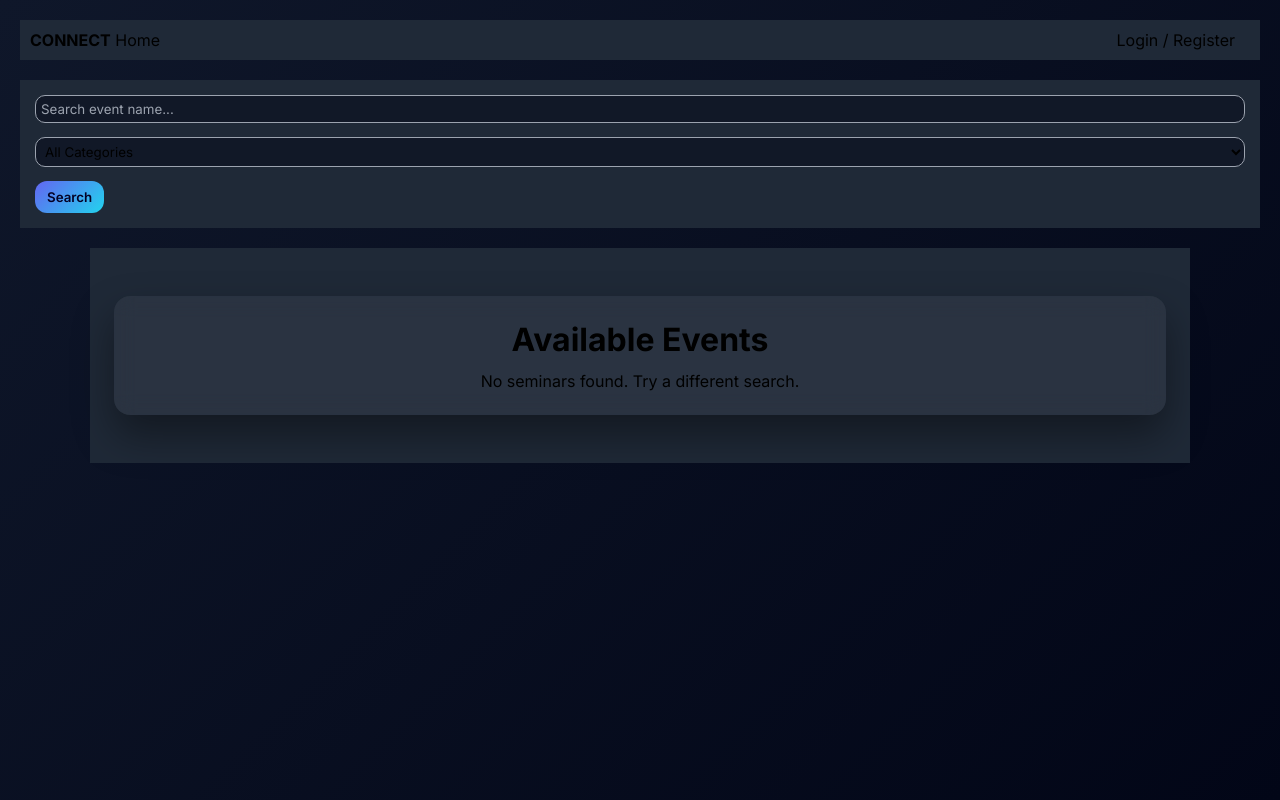
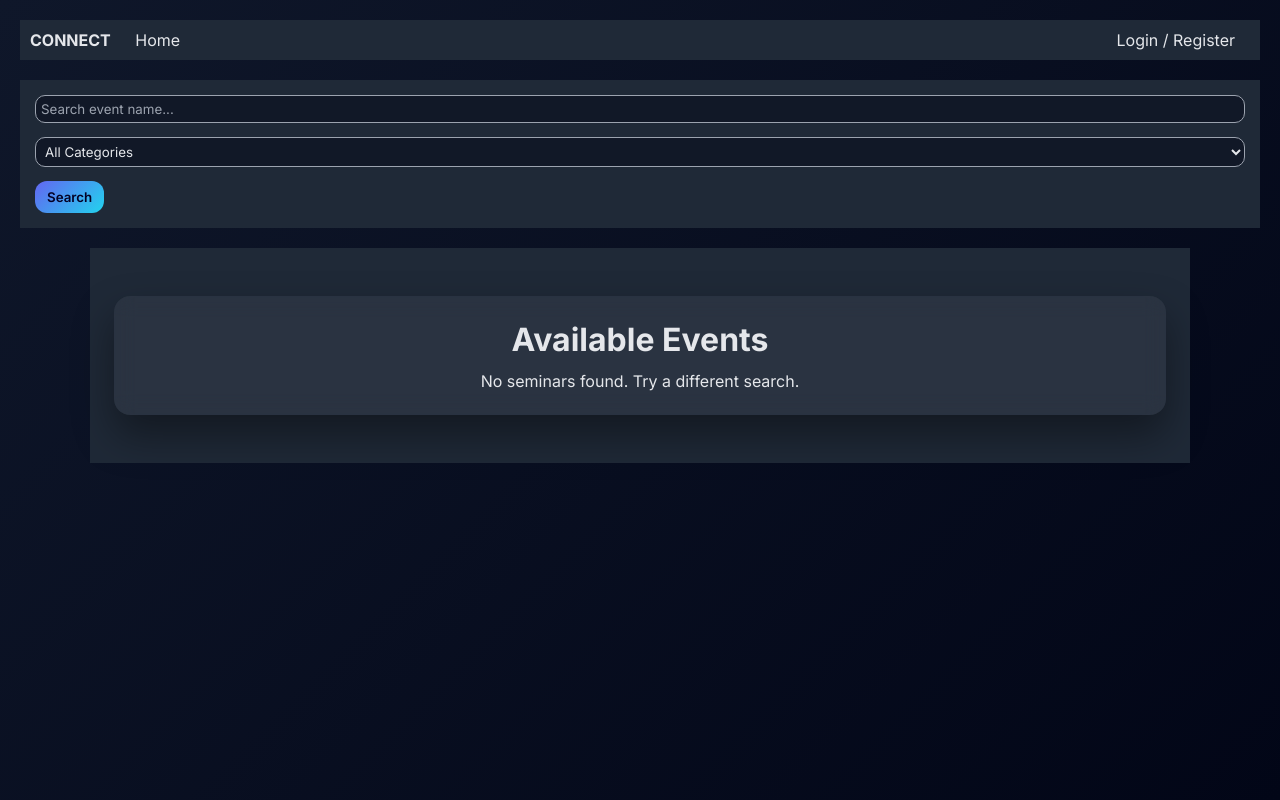
Before and after one commit to PriteshBD2611/Event-Booking, a PHP site: page / in a window 1280 px wide. Run offline with PHP 8.4, Linux system fonts and the light colour scheme; data that the repository does not hold is empty.

Commit message:
style: update color scheme to improve readability and aesthetics across multiple pages

```diff
--- a/buy_ticket.php
+++ b/buy_ticket.php
@@ -26,9 +26,9 @@ $seat_number = $_GET['seat']; // Get the seat user clicked
     <title>Buy Ticket</title>
     <script src="https://www.paypal.com/sdk/js?client-id=Ad3PJuzwknTqCnmIMI767plher_kOKbRB2R3JK_dooW8GNFt0Gh4o3GBsaYCyI09CBhzNFdvlLTzc_UK&currency=USD"></script>
     <style>
-        body { font-family: sans-serif; background-color: #111827; color: #000000; padding: 20px; }
-        h2 { color: #000000; }
-        p { color: #000000; }
+        body { font-family: sans-serif; background-color: #111827; color: #e5e7eb; padding: 20px; }
+        h2 { color: #e5e7eb; }
+        p { color: #e5e7eb; }
         #paypal-button-container { margin-top: 20px; }
     </style>
 </head>
--- a/index.php
+++ b/index.php
@@ -10,9 +10,9 @@ include 'db_connect.php';
 
     <title>Connect - Financial Seminars</title>
     <style>
-        body { font-family: sans-serif; padding: 20px; background-color: #111827; color: #000000; }
-        .nav { background: #1F2937; padding: 10px; color: #000000; margin-bottom: 20px; }
-        .nav a { color: #000000; margin-right: 15px; text-decoration: none; }
+        body { font-family: sans-serif; padding: 20px; background-color: #111827; color: #e5e7eb; }
+        .nav { background: #1F2937; padding: 10px; color: #e5e7eb; margin-bottom: 20px; }
+        .nav a { color: #e5e7eb; margin-right: 15px; text-decoration: none; }
         .event-card {
             border: 1px solid #ddd;
             padding: 10px;
@@ -22,7 +22,7 @@ include 'db_connect.php';
             transition: box-shadow 0.2s, transform 0.2s;
             cursor: pointer;
             width: 100%;
-            color: #000000;
+            color: #e5e7eb;
         }
         .event-card:hover {
             box-shadow: 0 8px 24px rgba(44, 62, 80, 0.18);
@@ -34,16 +34,17 @@ include 'db_connect.php';
             grid-template-columns: repeat(4, 1fr);
             gap: 15px;
         }
-        .search-box { padding: 15px; background: #1F2937; margin-bottom: 20px; color: #000000; }
-        .search-box input, .search-box select { background: #111827; color: #000000; border: 1px solid #9CA3AF; padding: 5px; }
-        .search-box button { background-color: #8B5CF6; color: #000000; border: none; padding: 8px 12px; cursor: pointer; }
-        .search-box button:hover { background-color: #00E5FF; }
+        .search-box { padding: 15px; background: #1F2937; margin-bottom: 20px; color: #e5e7eb; }
+        .search-box input, .search-box select { background: #111827; color: #e5e7eb; border: 1px solid #9CA3AF; padding: 5px; }
+        .search-box button { background: linear-gradient(135deg, #6366f1, #22d3ee); color: #040025; border: none; padding: 8px 12px; cursor: pointer; }
+        .search-box button:hover { transform: translateY(-2px); }
     </style>
 </head>
 <body>
 
 <div class="nav">
         <strong>CONNECT</strong>
+        <ul style="list-style:none; display:inline; padding: 10px; margin: 10px;">
         <a href="index.php">Home</a>
         <?php if(isset($_SESSION['user_id'])): ?>
             <a href="my_bookings.php">My Tickets</a>
@@ -55,6 +56,7 @@ include 'db_connect.php';
         <?php else: ?>
             <a href="login.php" style="float:right;">Login / Register</a>
         <?php endif; ?>
+        </ul>
     </div>
 
     <div class="search-box">
@@ -92,7 +94,7 @@ include 'db_connect.php';
     ?>
     <div class="container" style="background-color:#1F2937;">
     <div class="card">
-        <h1 style="color: #000000;">Available Events</h1>
+        <h1 style="color: #e5e7eb;">Available Events</h1>
 
     <?php if (mysqli_num_rows($result) > 0) {
         echo "<div class='events-grid'>";
@@ -108,7 +110,7 @@ include 'db_connect.php';
             $att = mysqli_fetch_assoc($att_res);
             $attendees = $att['attendees'];
 
-            echo "<div class='event-card' style='background-color:white; text-color:black;' onclick=\"window.location.href='view_event.php?id=" . $row['id'] . "'\">";
+            echo "<div class='event-card' onclick=\"window.location.href='view_event.php?id=" . $row['id'] . "'\">";
             $img = !empty($row['image_path']) ? $row['image_path'] : 'uploads/1769186605_photo.avif';
             echo "<div class='event-media' style=\"background-image: url('" . $img . "');\">";
             echo "<span class='tag'>" . htmlspecialchars($row['category']) . "</span>";
@@ -120,7 +122,7 @@ include 'db_connect.php';
             echo "<h3>" . htmlspecialchars($row['title']) . "</h3>";
             $venue_text = (isset($row['location_url']) && !empty($row['location_url'])) ? 'Venue' : '';
             echo "<div class='meta'>" . ($attendees > 0 ? $attendees . "+" : "0") . " • " . $venue_text . "</div>";
-            echo "<div class='footer'>";
+            echo "<div class='footer' style='display:flex; justify-content:space-between; align-items:center; margin-top:10px;' >";
             echo "<div class='price'>₹" . number_format($row['price']) . "</div>";
             echo "<button class='cta' onclick=\"window.location.href='view_event.php?id=" . $row['id'] . "'\">Book Now</button>";
             echo "</div>";
--- a/login.php
+++ b/login.php
@@ -48,8 +48,9 @@ a { color: #00E5FF; }
         <input type="password" name="password" placeholder="Password" required><br><br>
         <button type="submit" name="login">Login</button>
     </form>
+    <p>Don't have an account? <a href="register.php">Register here</a></p>
      </div>
 </div>
-    <p>Don't have an account? <a href="register.php">Register here</a></p>
+
 </body>
 </html>
--- a/style.css
+++ b/style.css
@@ -9,11 +9,11 @@
 }
 /* Force visible text everywhere */
 body, p, label, span, div {
-    color: #000000;
+    color: #e5e7eb; /* light grey */
 }
 
 h1, h2, h3, h4, h5, h6 {
-    color: #000000;
+    color: #e5e7eb;
 }
 
 a {
@@ -32,7 +32,7 @@ a:hover {
 
 body {
     background: linear-gradient(135deg, #0f172a, #020617);
-    color: #000000;
+    color: #e5e7eb;
     min-height: 100vh;
 }
 
@@ -248,7 +256,7 @@ input, select {
     outline: none;
     margin-bottom: 14px;
     background: #020617;
-    color: #000000;
+    color: #e5e7eb;
     border: 1px solid #1e293b;
 }
 
```
Also changed, not shown: other parts of style.css (+16 -8 lines), add_event.php (+7 -7 lines), admin_dashboard.php (+6 -6 lines), edit_event.php (+7 -7 lines), view_event.php (+14 -14 lines).
